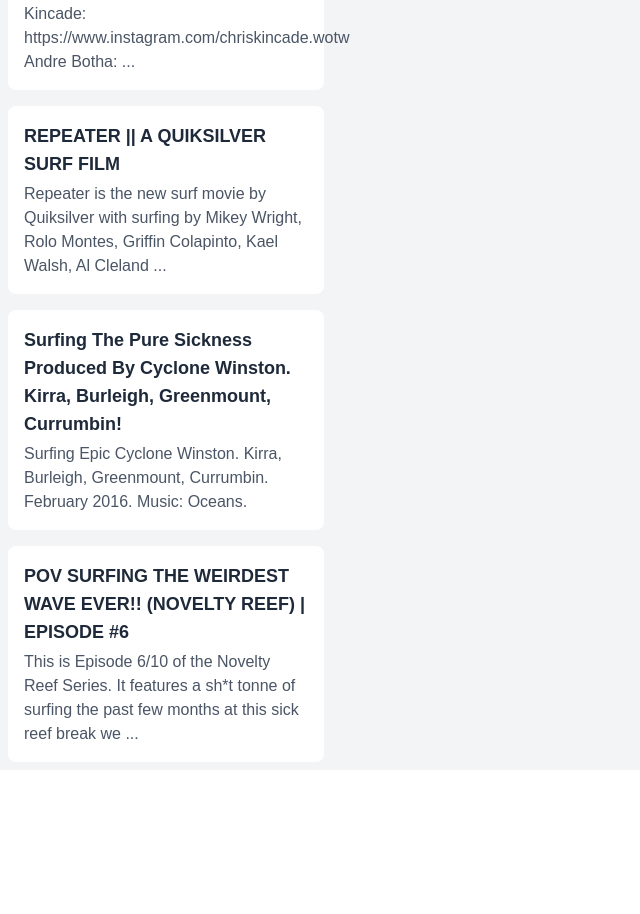
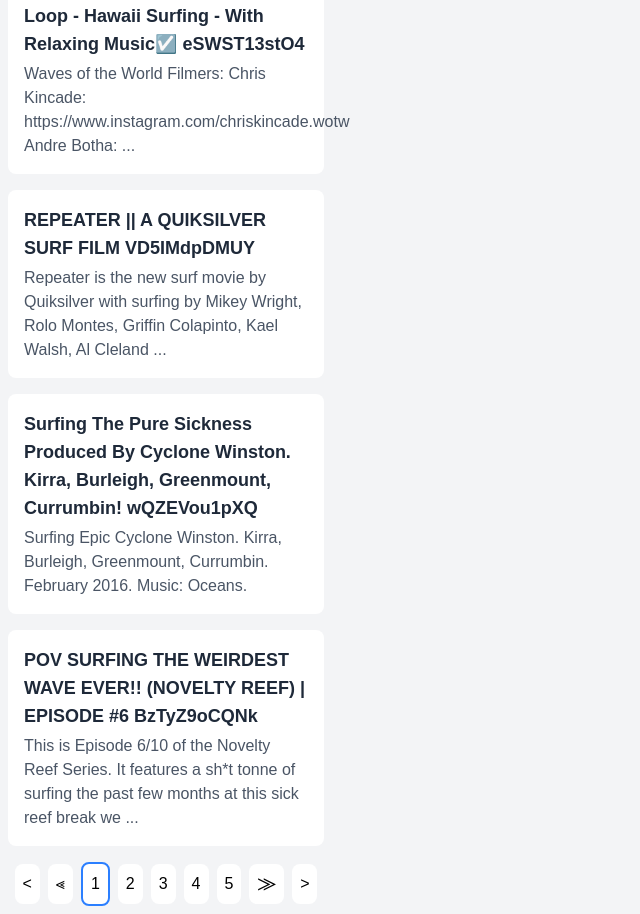
Before and after one commit to DMSAVentures/youtube-trimmer-demo, a Next.js app: page / in a window 1280 px wide. Shown: the part 1462-2376 px from the top of the page, without its empty margins (0-640 px from the left). Before the commit the page ends 2232 px from the top, so only its background shows below. Built offline with nearby package versions, Linux system fonts and the light colour scheme.

Commit message:
use the pagination component in the list view to paginate all results

```diff
--- a/src/components/VideoListView.tsx
+++ b/src/components/VideoListView.tsx
@@ -1,6 +1,7 @@
 import React, {useEffect, useState} from "react";
 import {Video} from "@/types/video";
 import {useGetVideos} from "@/hooks/useGetVideos";
+import {Pagination} from "@/components/Pagination";
 
 export interface IVideoListViewProps {
     onItemClicked: (id: string) => void;
@@ -10,13 +11,24 @@
 export function VideoListView(props: IVideoListViewProps) {
     const { onItemClicked } = props;
     const {loading, videos, error } = useGetVideos();
+    const [searchResults, setSearchResults] = useState<Video[]>([]);
     const [currentResults, setCurrentResults] = useState<Video[]>([]);
     const [activeVideo, setActiveVideo] = React.useState<string | null>(null);
-
+    const [currentPage, setCurrentPage] = useState(1);
+    const itemsPerPage = 10;
 
     useEffect(() => {
-        setCurrentResults(videos.slice(0, 10));
+        // Initialize search results and pagination when videos change
+        setSearchResults(videos);
+        setCurrentPage(1);
     }, [videos]);
+
+    useEffect(() => {
+        // Update currentResults whenever searchResults or currentPage changes
+        const start = (currentPage - 1) * itemsPerPage;
+        const end = start + itemsPerPage;
+        setCurrentResults(searchResults.slice(start, end));
+    }, [searchResults, currentPage]);
 
     const handleItemClicked = (id: string) => {
         setActiveVideo(id);
@@ -26,7 +38,15 @@
     const handleSearch = (e: React.ChangeEvent<HTMLInputElement>) => {
         const search = e.target.value;
         const filteredVideos = videos.filter((item) => item.snippet.title.toLowerCase().includes(search.toLowerCase()));
-        setCurrentResults(filteredVideos.slice(0, 10));
+        setSearchResults(filteredVideos);
+        setCurrentPage(1); // Reset to the first page when searching
+    }
+
+    const handlePageSelection = (page: number) => {
+        setCurrentPage(page);
+        const start = (page - 1) * 10;
+        const end = start + 10;
+        setCurrentResults(videos.slice(start, end));
     }
 
     if (loading) {
@@ -42,7 +62,7 @@
             <input className={'p-4 w-full rounded-lg cursor-pointer text-gray-800 bg-white hover:bg-gray-50'} placeholder={"Search videos"} onChange={handleSearch}/>
             {currentResults.map((item) => (
                 <div
-                    key={item.id.videoId}
+                    key={item.id.videoId ? item.etag + item.id.videoId : item.etag + item.id.channelId}
                     onClick={() => handleItemClicked(item.id.videoId)}
                     className={`p-4 rounded-lg cursor-pointer transition-colors ${
                         activeVideo === item.id.videoId
@@ -50,10 +70,11 @@
                             : 'bg-white hover:bg-gray-50'
                     }`}
                 >
-                    <h3 className="font-semibold text-lg text-gray-800">{item.snippet.title}</h3>
+                    <h3 className="font-semibold text-lg text-gray-800">{item.snippet.title} {item.id.videoId}</h3>
                     <p className="text-gray-600 mt-1">{item.snippet.description}</p>
                 </div>
             ))}
+            <Pagination itemsPerPage={itemsPerPage} totalItems={searchResults.length} onPageChange={handlePageSelection} currentPage={currentPage}/>
         </div>
     );
 }
--- a/src/types/video.ts
+++ b/src/types/video.ts
@@ -4,6 +4,7 @@
     kind: string;
     etag: string;
     id: {
+        channelId?: string;
         kind: string;
         videoId: string;
     };
```
